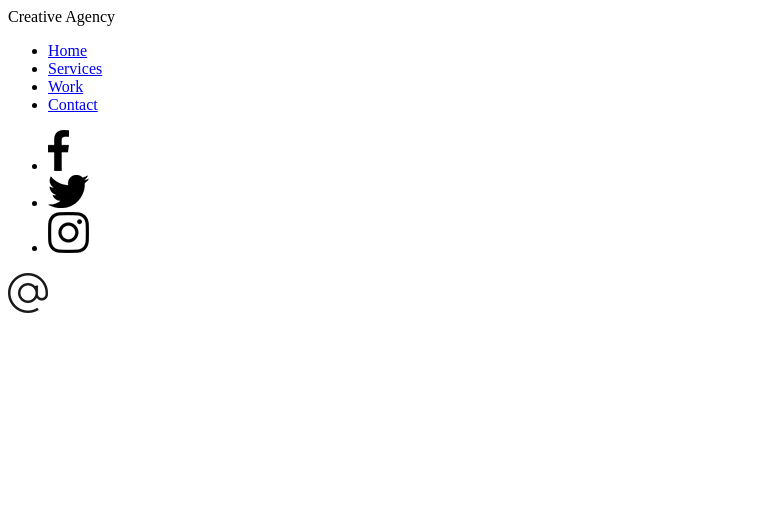
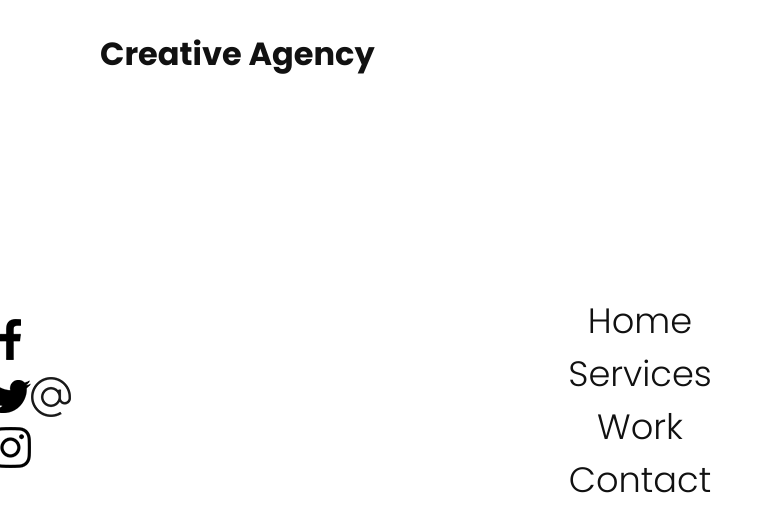
Before and after one commit to Mickey374/Creative-Agency-Website, a plain HTML site: page index.html in a window 1280 px wide. Shown: the whole page, without its empty margins (0-773 px from the left). Drawn offline with Linux system fonts and the light colour scheme.

Commit message:
Styled the navigation bar, Logo, Menu bar and icons and also created a section for the close button on the nav to overlay the background

```diff
--- a/css/style.css
+++ b/css/style.css
@@ -0,0 +1,151 @@
+@import url('https://fonts.googleapis.com/css2?family=Poppins:wght@200;300;400;500;600;700;800;900&display=swap');
+
+:root{
+    --primary-color: #f60f20;
+}
+
+
+/*BASE STYLES*/
+*{
+    box-sizing: border-box;
+    margin: 0;
+    padding: 0;
+}
+
+
+html, body{
+    font-family: 'Poppins', sans-serif;
+    color: #111;
+}
+
+h1{
+    font-size: 30px;
+    font-weight: 500;
+}
+
+p{
+    margin: 20px 0 10px 0;          /*Top right bottom left*/
+    font-size: 1.1rem;
+}
+
+section{
+    display: flex;
+    height: 100vh;
+    align-items: center;
+    padding: 10px 30px;
+    margin: 20px 0;
+}
+
+/*BUTTON*/
+.btn{
+    cursor: pointer;
+    display: inline-block;
+    background: var(--primary-color);
+    color: #fff;
+    text-decoration: none;
+    padding: 10px 30px;
+    margin: 20px 0;
+    border: 0;
+}
+
+.btn:hover{
+    transform: scale(0.98);
+}
+
+.logo{
+    position: absolute;
+    top: 30px;
+    left: 100px;
+    font-size: 2rem;
+    font-weight: 700;
+    z-index: 25;
+}
+
+/*TOGGLE*/
+.toggle{
+    position: fixed;
+    top: 0;
+    right: 0;
+    width: 60px;
+    height: 60px;
+    background: var(--primary-color) url(../images/menu.png);
+    z-index: 20;
+    background-size: 30px;
+    background-repeat: no-repeat;
+    background-position: center;
+    cursor: pointer;
+}
+
+.toggle.active{
+    background: var(--primary-color) url(../images/close.png);
+    background-size: 25px;
+    background-repeat: no-repeat;
+    background-position: center;
+    cursor: pointer;
+}
+
+/*NAVIGATION*/
+.navigation{
+    /* display: none; */
+    position: fixed;
+    top: 0;
+    left: 100%;
+    width: 100%;
+    height: 100%;
+    background-color: #fff;
+    z-index: 20;
+    display: flex;
+    justify-content: center;
+    align-items: center;
+}
+
+.navigation.active{
+    left: 0;
+}
+
+.navigation ul{
+    position: relative;
+}
+
+.navigation ul li{
+    position: relative;
+    list-style: none;
+    text-align: center;
+}
+
+.navigation ul li a{
+    font-size: 2.2rem;
+    color: #111;
+    text-decoration: none;
+    font-weight: 300;
+}
+
+.navigation ul li a:hover{
+    color: var(--primary-color);
+}
+
+.navigation .social-bar{
+    position: absolute;
+    top: 0;
+    left: 0;
+    width: 60px;
+    height: 100%;
+    display: flex;
+    justify-content: center;
+    align-items: center;
+
+}
+
+/*HOME CONTENT*/
+.home-content{
+    z-index: 10;
+    max-width: 600px;
+    position: relative;
+
+}
+.home-img{
+    position: absolute;
+    bottom: 0;
+    right: 0;
+    height: 110%;
+}
--- a/index.html
+++ b/index.html
@@ -10,8 +10,8 @@
   <body>
     <header>
       <div class="logo">Creative Agency</div>
-        <div class="toggle"></div>
-        <div class="navigation">
+      <div class="toggle active"></div>
+      <div class="navigation active">
         <ul>
           <li><a href="index.html">Home</a></li>
           <li><a href="services.html">Services</a></li>
@@ -23,25 +23,49 @@
         <div class="social-bar">
           <ul>
             <li>
-                        <a href="https:facebook.com"><img src="images/facebook.png" target="_blank" alt=""></a>
+              <a href="https:facebook.com"
+                ><img src="images/facebook.png" target="_blank" alt=""
+              /></a>
             </li>
 
             <li>
-                        <a href="https:twitter.com"><img src="images/twitter.png" target="_blank" alt=""></a>
+              <a href="https:twitter.com"
+                ><img src="images/twitter.png" target="_blank" alt=""
+              /></a>
             </li>
 
             <li>
-                        <a href="https:instagram.com"><img src="images/instagram.png" target="_blank" alt=""></a>
+              <a href="https:instagram.com"
+                ><img src="images/instagram.png" target="_blank" alt=""
+              /></a>
             </li>
           </ul>
 
-                <a href="mailto:asantemichael37483@gmail.com" class="email-icon"><img src="images/email.png"></a>
+          <a href="mailto:asantemichael37483@gmail.com" class="email-icon"
+            ><img src="images/email.png"
+          /></a>
         </div>
       </div>
     </header>
 
     <section>
+      <!--Home Image-->
+      <img src="images/home-img.jpg" class="home-img" alt="" />
+      <div class="home-content">
+        <h1>
+          We help to achieve <br />
+          your goals.
+        </h1>
 
+        <p>
+          Lorem ipsum dolor sit amet consectetur adipisicing elit. Repudiandae
+          laudantium dolorem numquam, nemo suscipit cupiditate odit esse labore
+          officiis nihil pariatur mollitia vel autem cumque dolore aut ab
+          aliquid excepturi temporibus quis. Asperiores quaerat ipsum inventore!
+          Quas facere atque perspiciatis?
+        </p>
+        <a href="contact.html" class="btn">Get Started</a>
+      </div>
     </section>
 
     <script src="js/script.js"></script>
```
Lines whose indentation alone changed are shown as unchanged.
